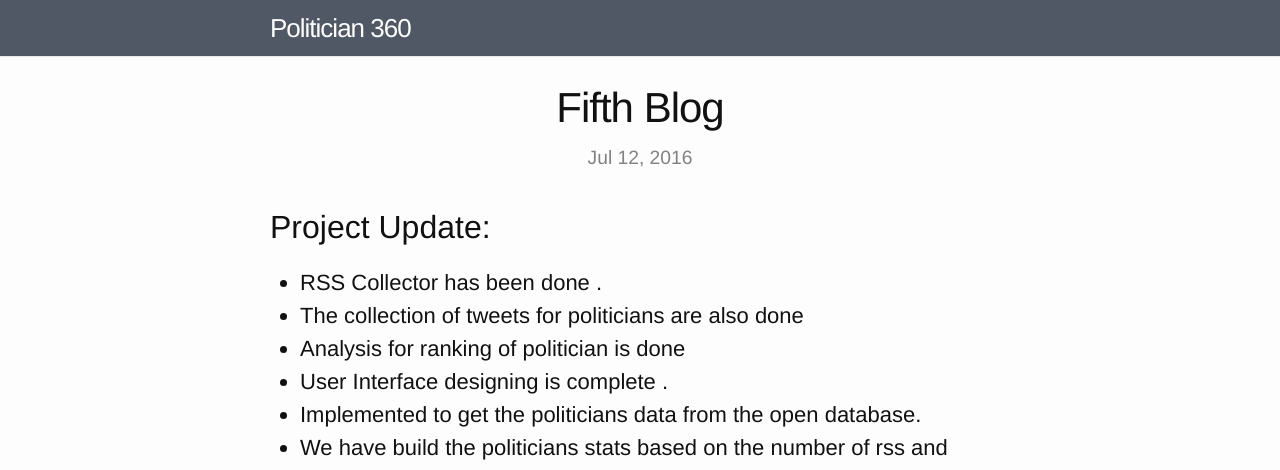
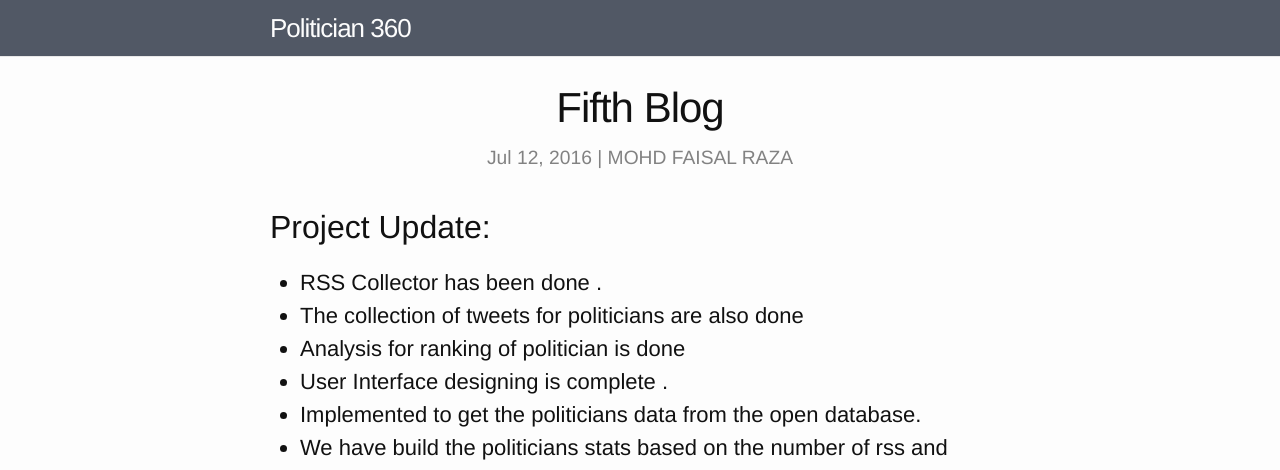
Before and after one commit to icanfreaku/politician_blog, a Jekyll site: the page built from _posts/2016-07-12-fifth-blog.markdown, in a window 1280 px wide. Shown: the top 470 px of the page. Built offline with Jekyll 4.4.1, drawn with Linux system fonts in a browser that asks for light colours.

Commit message:
previous author name mistake changed

```diff
--- a/_posts/2016-07-12-fifth-blog.markdown
+++ b/_posts/2016-07-12-fifth-blog.markdown
@@ -2,7 +2,7 @@
 layout: post
 title: Fifth Blog
 categories: blog
-Author: MOHD FAISAL RAZA
+author: MOHD FAISAL RAZA
 ---
 
 ## Project Update:
--- a/_posts/2016-07-18-sixth-blog.markdown
+++ b/_posts/2016-07-18-sixth-blog.markdown
@@ -2,7 +2,7 @@
 layout: post
 title: Sixth Blog
 categories: blog
-Author: Sumitha Dhanasekaran
+author: Sumitha Dhanasekaran
 ---
 
 # Sixth Blog Post - With a Working Prototype
```
